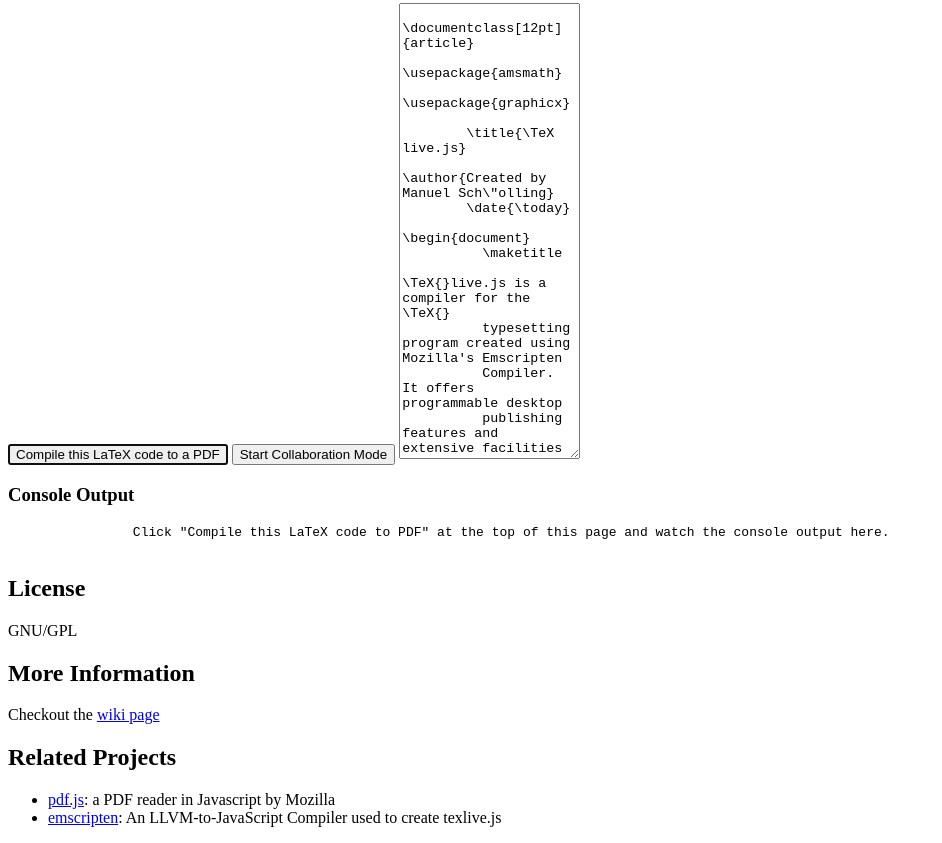
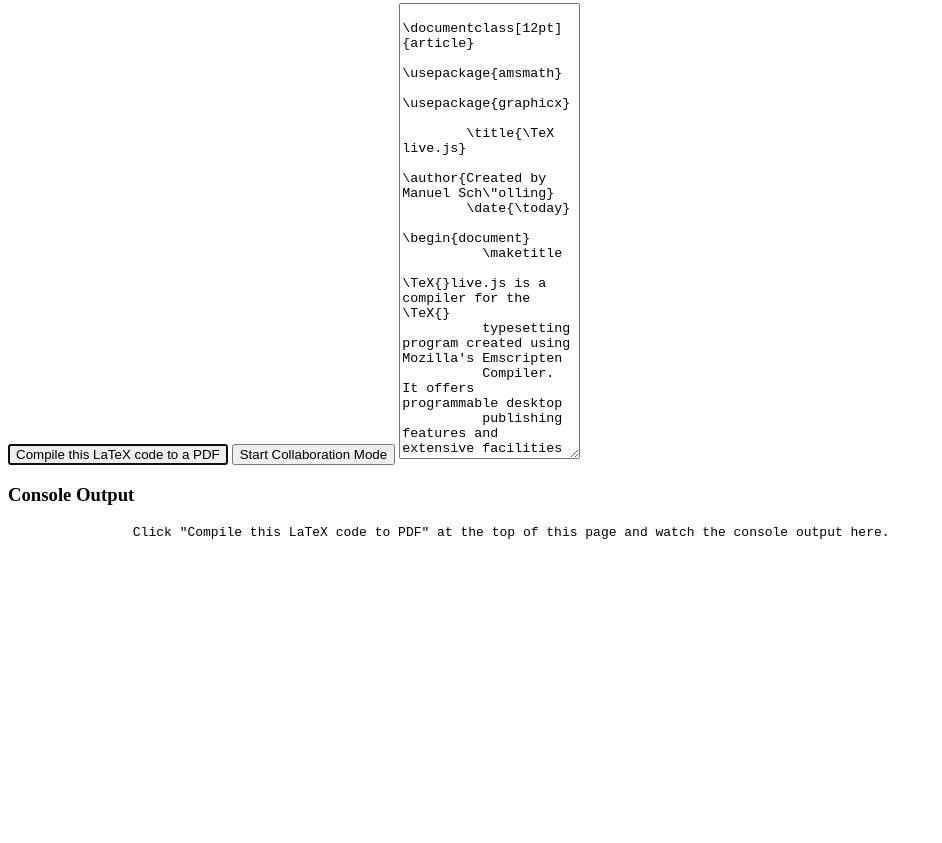
Before and after one commit to tdobra/texlivetest, a plain HTML site: page index.html in a window 1280 px wide. Shown: the part 347-1190 px from the top of the page, without its empty margins (0-942 px from the left). After the commit the page ends 915 px from the top, so only its background shows below. Drawn offline with Linux system fonts and the light colour scheme; a script that the page names is missing.

Commit message:
Modify js paths

```diff
--- a/index.html
+++ b/index.html
@@ -100,18 +100,6 @@
 
 	    </div>
 
-	    <h2>License</h2>
-	    <p>GNU/GPL</p>
-
-	    <h2>More Information</h2>
-	    <p>Checkout the <a href="https://github.com/manuels/texlive.js/wiki">wiki page</a></p>
-
-	    <h2>Related Projects</h2>
-	    <ul>
-	      <li><a href="https://github.com/mozilla/pdf.js">pdf.js</a>: a PDF reader in Javascript by Mozilla</li>
-	      <li><a href="https://github.com/kripken/emscripten">emscripten</a>: An LLVM-to-JavaScript Compiler used to create texlive.js</li>
-	    </ul>
-
 	    <script>
 	      var visibilityChanger = function(element_id) {
 	        return function(visible) {
@@ -173,7 +161,7 @@
 	        e.preventDefault();
 	      });
 
-	      var pdftex_preload = new PDFTeX("pdftex-worker.js");
+	      var pdftex_preload = new PDFTeX("texlive.js/pdftex-worker.js");
 	      pdftex_preload = undefined;
 	    </script>
 </body>
```
